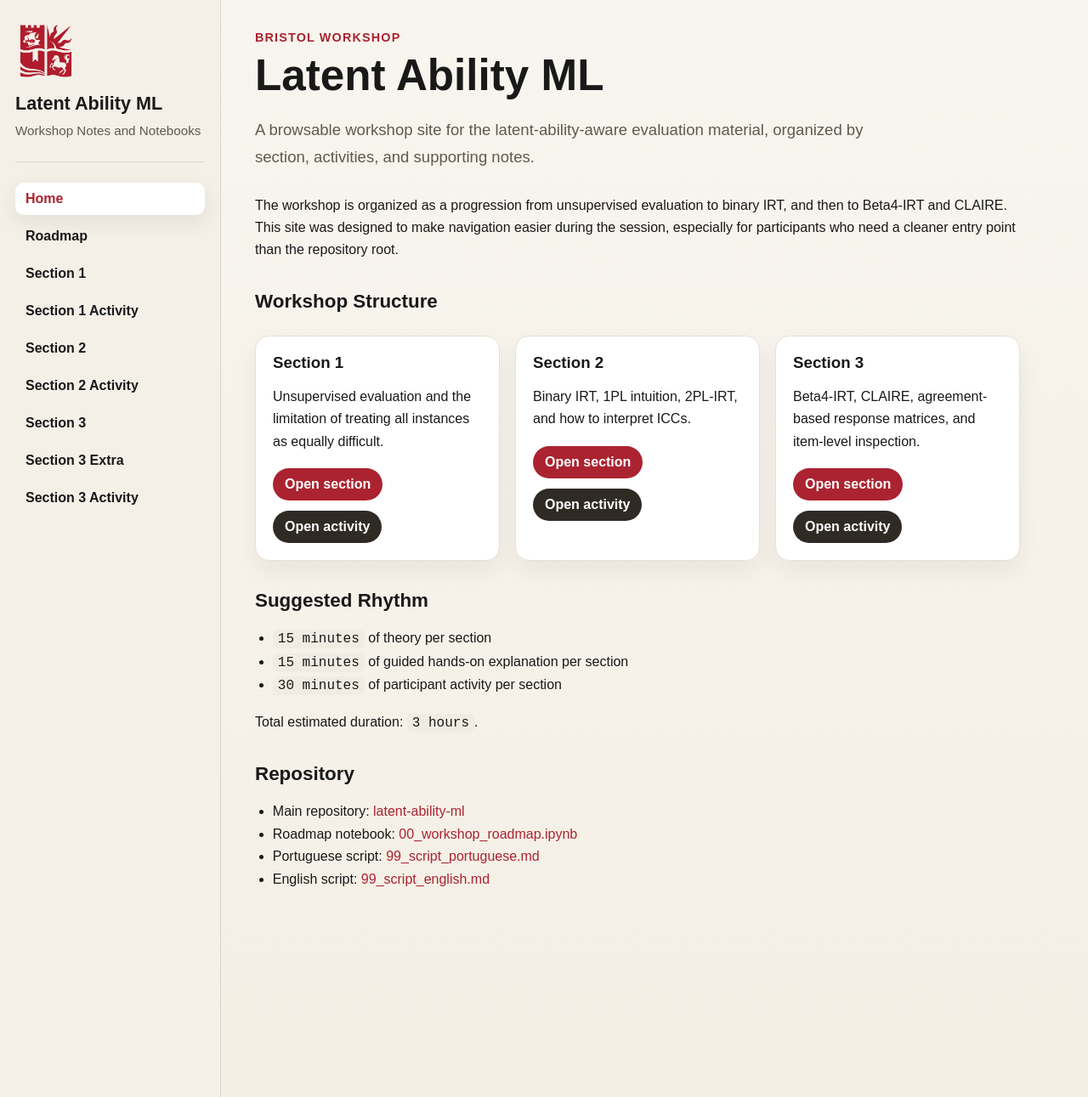
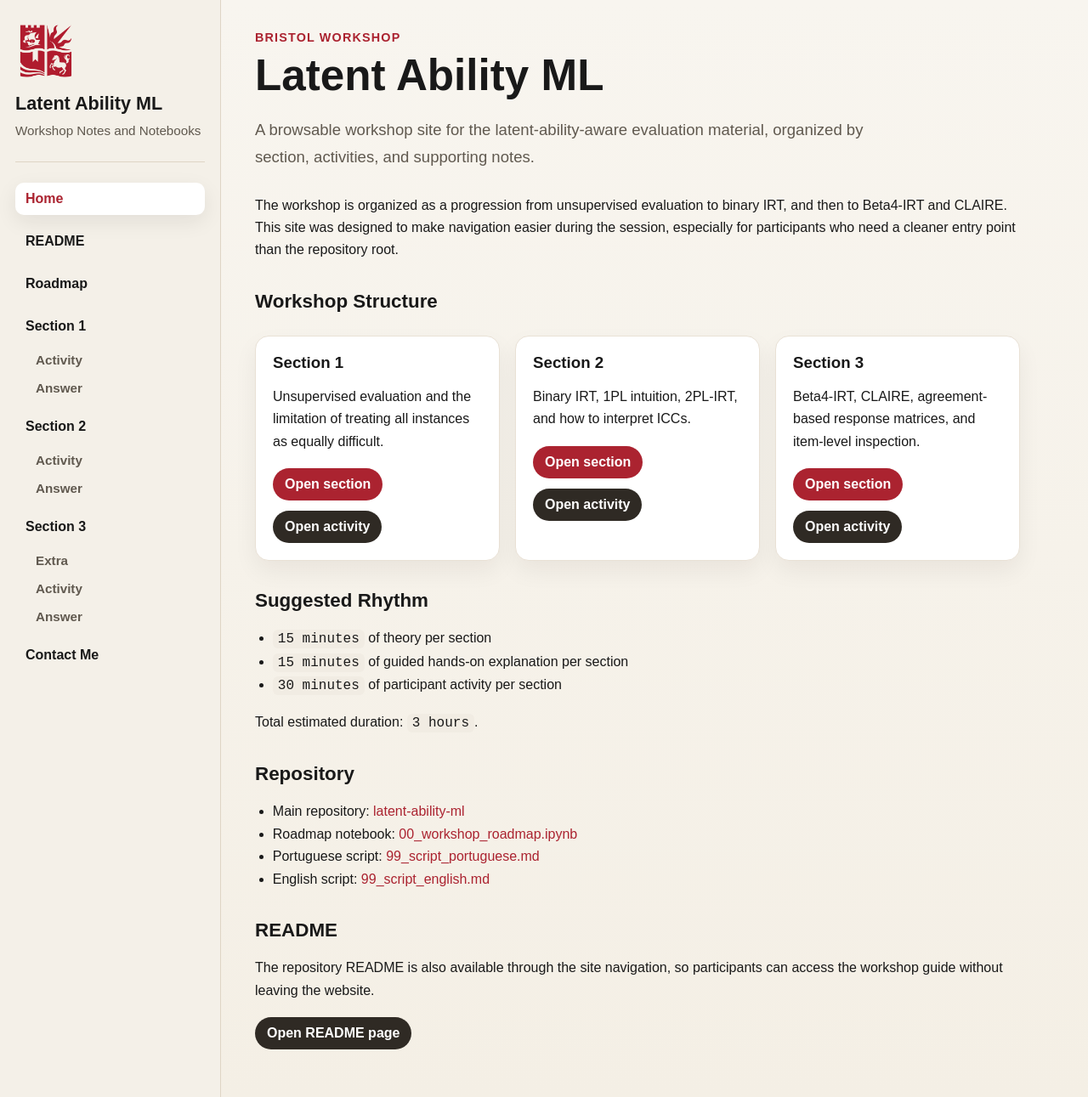
Before and after one commit to Manuelfjr/latent-ability-ml, a Jekyll site: the page built from site/index.md, in a window 1280 px wide and 1291 px high. Shown: the whole window at 85% size. Built offline with Jekyll 4.4.1, drawn with Linux system fonts in a browser that asks for light colours.

Commit message:
update: site

```diff
--- a/site/_data/navigation.yml
+++ b/site/_data/navigation.yml
@@ -1,18 +1,31 @@
 - title: Home
   url: /
+- title: README
+  url: /readme/
 - title: Roadmap
   url: /roadmap/
 - title: Section 1
   url: /section-1/
-- title: Section 1 Activity
-  url: /section-1-activity/
+  children:
+    - title: Activity
+      url: /section-1-activity/
+    - title: Answer
+      url: /section-1-answer/
 - title: Section 2
   url: /section-2/
-- title: Section 2 Activity
-  url: /section-2-activity/
+  children:
+    - title: Activity
+      url: /section-2-activity/
+    - title: Answer
+      url: /section-2-answer/
 - title: Section 3
   url: /section-3/
-- title: Section 3 Extra
-  url: /section-3-extra/
-- title: Section 3 Activity
-  url: /section-3-activity/
+  children:
+    - title: Extra
+      url: /section-3-extra/
+    - title: Activity
+      url: /section-3-activity/
+    - title: Answer
+      url: /section-3-answer/
+- title: Contact Me
+  url: /contact/
--- a/site/_layouts/default.html
+++ b/site/_layouts/default.html
@@ -22,12 +22,26 @@
 
         <nav class="sidebar-nav" aria-label="Workshop navigation">
           {% for item in site.data.navigation %}
+          <div class="nav-group">
             <a
               href="{{ item.url | relative_url }}"
               class="nav-link{% if page.url == item.url %} active{% endif %}"
             >
               {{ item.title }}
             </a>
+            {% if item.children %}
+            <div class="nav-children">
+              {% for child in item.children %}
+              <a
+                href="{{ child.url | relative_url }}"
+                class="nav-sublink{% if page.url == child.url %} active{% endif %}"
+              >
+                {{ child.title }}
+              </a>
+              {% endfor %}
+            </div>
+            {% endif %}
+          </div>
           {% endfor %}
         </nav>
       </aside>
--- a/site/assets/css/style.css
+++ b/site/assets/css/style.css
@@ -72,6 +72,12 @@ a:hover {
 .sidebar-nav {
   display: flex;
   flex-direction: column;
+  gap: 12px;
+}
+
+.nav-group {
+  display: flex;
+  flex-direction: column;
   gap: 6px;
 }
 
@@ -91,6 +97,31 @@ a:hover {
   background: var(--panel);
   color: var(--accent);
   box-shadow: 0 8px 24px rgba(25, 25, 25, 0.08);
+}
+
+.nav-children {
+  display: flex;
+  flex-direction: column;
+  gap: 4px;
+  padding-left: 14px;
+}
+
+.nav-sublink {
+  padding: 6px 10px;
+  border-radius: 8px;
+  color: var(--muted);
+  font-size: 0.95rem;
+  font-weight: 600;
+}
+
+.nav-sublink:hover {
+  background: rgba(171, 35, 48, 0.08);
+  text-decoration: none;
+}
+
+.nav-sublink.active {
+  background: rgba(255, 255, 255, 0.8);
+  color: var(--accent);
 }
 
 .content {
@@ -192,6 +223,14 @@ ol {
   font-size: 0.96rem;
 }
 
+.notice {
+  padding: 16px 18px;
+  border-radius: 14px;
+  background: #fff7ea;
+  border: 1px solid #ead6ac;
+  color: #5b4b2d;
+}
+
 code {
   background: #f1ece3;
   padding: 2px 6px;
--- a/site/index.md
+++ b/site/index.md
@@ -51,3 +51,11 @@ Total estimated duration: `3 hours`.
 - Roadmap notebook: [00_workshop_roadmap.ipynb]({{ site.repo_url }}/blob/main/notebooks/00_workshop_roadmap.ipynb)
 - Portuguese script: [99_script_portuguese.md]({{ site.repo_url }}/blob/main/docs/text/99_script_portuguese.md)
 - English script: [99_script_english.md]({{ site.repo_url }}/blob/main/docs/text/99_script_english.md)
+
+## README
+
+The repository README is also available through the site navigation, so participants can access the workshop guide without leaving the website.
+
+<div class="button-row">
+  <a class="button secondary" href="{{ '/readme/' | relative_url }}">Open README page</a>
+</div>
```
Also changed, not shown: site/contact.md (added, +21 -0 lines), site/section-1-answer.md (added, +19 -0 lines), site/section-2-answer.md (added, +19 -0 lines), site/section-3-answer.md (added, +19 -0 lines), site/readme.md (added). Lines whose indentation alone changed are shown as unchanged.
